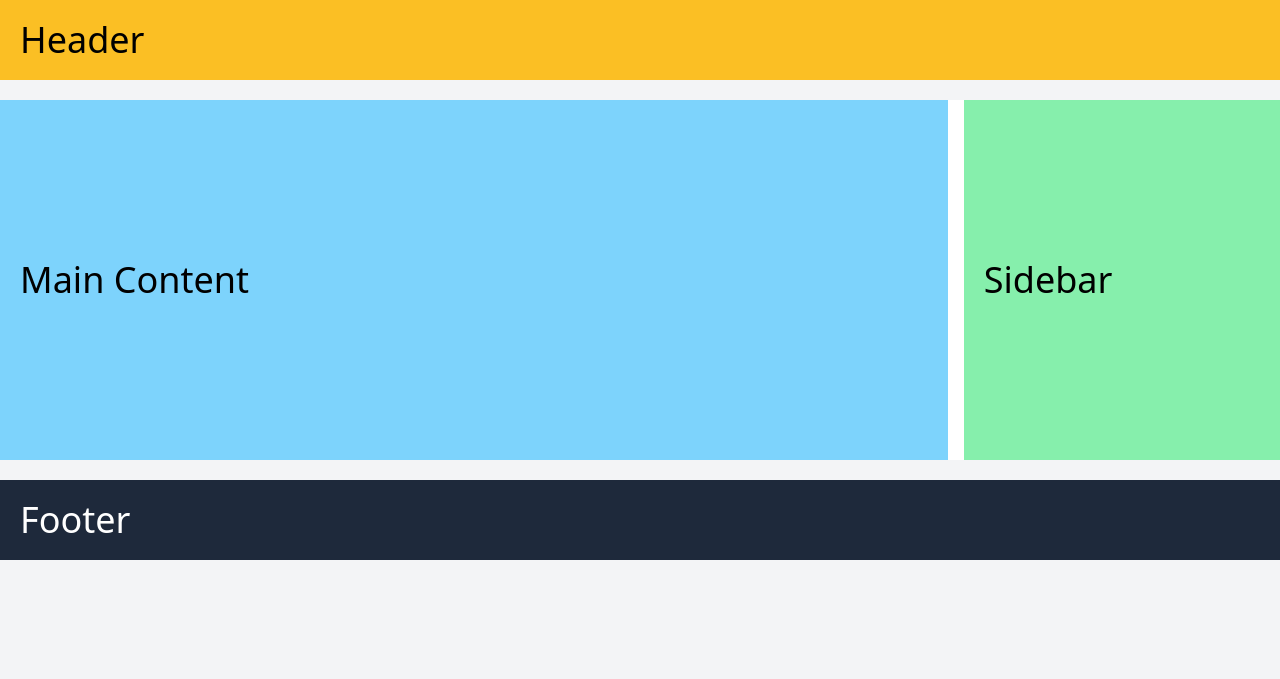
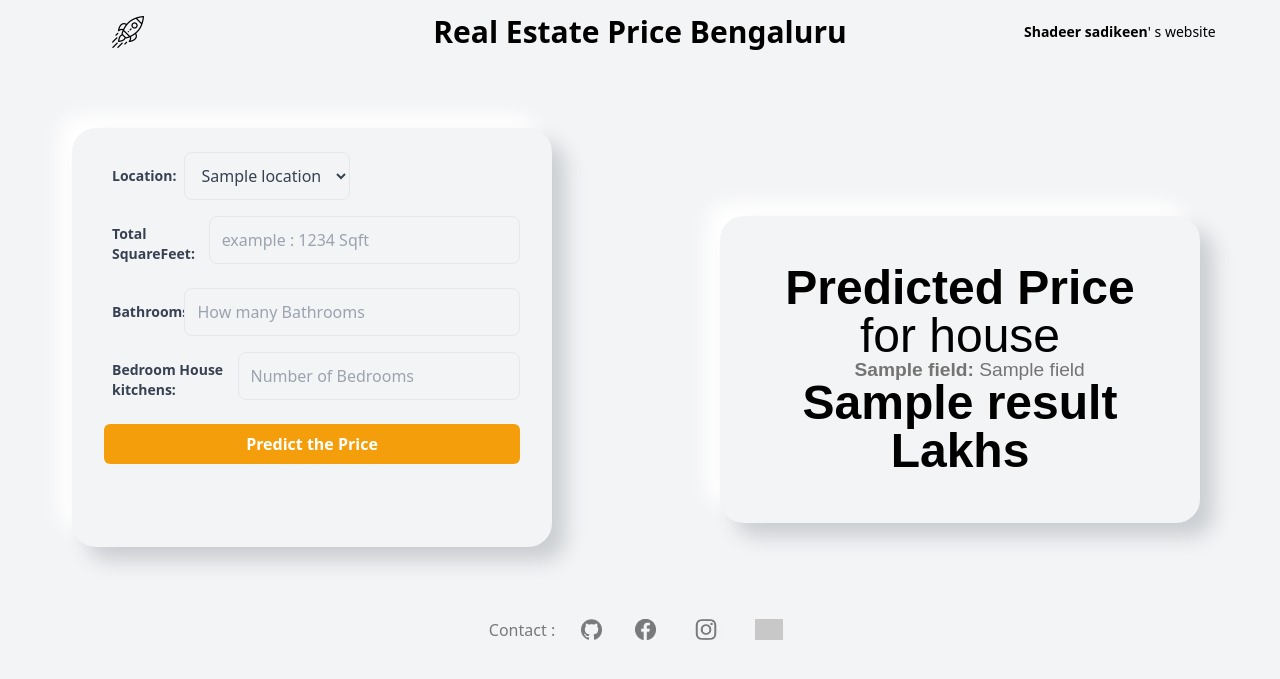
Before and after one commit to shadee22/William, a Django app: template templates/index.html in a window 1280 px wide. Shown: the top 679 px of the page. Run offline with Django 4.2, Linux system fonts and the light colour scheme; the template is opened without the code that fills it: most values are stand-ins (such as "Sample title", 1, 10 or a date in 2020); some libraries are stand-ins or nearby versions; grey boxes are pictures that could not be loaded.

Commit message:
checking responsi

```diff
--- a/templates/index.html
+++ b/templates/index.html
@@ -19,24 +19,105 @@
 </head>
 
 <body class = 'bg-gray-100'>
-    <body>
-        <header class="bg-amber-400 p-5">
-            <h1 class="text-2xl md:text-4xl">Header</h1>
-        </header>
 
-        <div class="bg-white my-5 w-full flex flex-col space-y-4 md:flex-row md:space-x-4 md:space-y-0">
-            <main class="bg-sky-300 md:w-2/3 lg:w-3/4 px-5 py-40">
-                <h1 class="text-2xl md:text-4xl">Main Content</h1>
-            </main>
-            <aside class="bg-green-300 md:w-1/3 lg:w-1/4 px-5 py-40">
-                <h1 class="text-2xl md:text-4xl">Sidebar</h1>
-            </aside>
+    <navbar class="grid grid-cols-5 h-16 font-bold text-black">
+        <div class="grid items-center justify-center  ">
+            <a href =" {% url 'home' %}">
+            <img  class ='h-8'id = "tooltip_rocket" src="{%static 'icons/startup.png' %}">
+            </a>
         </div>
 
-        <footer class="bg-slate-800 mt-auto p-5">
-            <h1 class="text-2xl md:text-4xl text-white">Footer</h1>
-        </footer>
-    </body>
+        <div class='col-span-3 text-center  items-center justify-center grid'>
+            <h1 class = "heading text-2xl sm:text-4xl lg:text-3xl">Real Estate Price Bengaluru</h1>
+        </div>
+        <div id='name' class='slide-in font-xs grid items-center lg:items-center  w-full text-sm  lg:flex font-light   '>
+            <div class='font-bold'> Shadeer sadikeen</div>
+            <div>' s website</div>
+        </div>
+    </navbar>
+
+
+    {% comment %} <h1>{{result}}</h1> {% endcomment %}
+    <div class="grid grid-rows-1  lg:grid-cols-2 py-16 ">
+
+    <div class = "flex content-center justify-center ">
+        <form class="bg-gray-100 nu-shadow  w-3/4 rounded-3xl px-8 pt-6 pb-8 mr-0 lg:mr-4 " method = "POST" action="{% url 'result' %}">
+            {% csrf_token %}
+
+            <div class="mb-4 flex ">
+                <label class="text-gray-700 text-sm font-bold  flex items-center p-2" for="username">
+                Location:
+                </label>
+                <div class="custom-select">
+                    <select id="uiLocations" name= "location" class="  bg-gray-100 rounded-lg h-12 border w-full py-2 px-3 text-gray-700 leading-tight">
+                    {% for i in locations%}
+                    <option value="{{i}}">  {{i}}</option>
+                    {% endfor %}
+                    </select>
+                </div>
+            </div>
+
+            <div class="mb-4 flex ">
+                <label class="block text-gray-700 text-sm font-bold  flex items-center p-2" for="username">
+                    Total SquareFeet:
+                </label>
+                <input class="  bg-gray-100 rounded-lg h-12 border w-full py-2 px-3 text-gray-700 leading-tight" id = "sqft" name="total_sqft" min = '300'max = "30000"placeholder="example : 1234 Sqft">
+            </div>
+
+            <div class="mb-4 flex ">
+                <label class="block text-gray-700 text-sm font-bold min-w-16  flex items-center p-2" for="username">
+                    Bathrooms:
+                </label>
+                <input class="  bg-gray-100 rounded-lg h-12 border w-full py-2 px-3 text-gray-700 leading-tight" type="number"name="bath"  id = "bath" max = "10"  placeholder="How many Bathrooms">
+            </div>
+
+            <div class="mb-4 flex ">
+                <label class="block text-gray-700 text-sm font-bold  flex items-center p-2" for="username">
+                    Bedroom House kitchens:
+                </label>
+                <input class="  bg-gray-100 rounded-lg h-12 border w-full py-2 px-3 text-gray-700 leading-tight" type="number" name="bhk"  id = "bhk" max="15" placeholder="Number of Bedrooms" >
+            </div>
+
+            <div class="flex items-center justify-center">
+              <button class="bg-amber-500	 hover:bg-amber-600 w-full transition text-white font-bold py-2 px-4 rounded-md" type="submit">
+                Predict the Price
+              </button>
+            </div>
+
+        </form>
+    </div>
+    {% comment %} Result {% endcomment %}
+    <div class="flex justify-center mt-16">
+    <div class = "result text-center my-6 w-3/4 text-5xl rounded-3xl mx-6 grid items-center justify-center nu-shadow">
+        {% comment %} <a class = "button3d"class = "Next_page"  href =" {% url 'classifier' %}"><b>Next</b> Page</a> {% endcomment %}
+        {% if result != 0 %}
+
+
+            <p><b>Predicted Price</b><br>for house</p>
+            <p style= 'font-size: 0.4em;color : #747474;'>
+            {% for k , v in fields %}
+                <b style = "padding-left: 1em">{{k}}: </b>  {{v}}
+            {% endfor %}
+            </p>
+            <p><b>{{result}} Lakhs</b></p>
+        {% else %}
+            <p><b>Predict</b> price for Your Home</p>
+        {% endif %}
+
+    </div>
+    </div>
+    </div>
+
+    <footer class = 'flex align-center lg:w-screen justify-center'>
+        <div class="icons flex items-center justify-around lg:w-1/4 w-3/4">
+            <p>Contact : </p>
+            <a href="https://github.com/shadee22" target="_blank"><img class= "opacity-40 " src={%static 'icons/git.jpg' %}></a>
+            <a href="https://www.facebook.com/shadeer.sadikeen/"target="_blank"><img class= "opacity-40 " src={%static 'icons/fb.png' %}></a>
+            <a href="https://www.instagram.com/sl_programmer/" target="_blank"><img  class= "opacity-40 " src={%static 'icons/insta.png' %}></a>
+            <a href="https://www.linkedin.com/in/shadeer-/" target="_blank"><img class= "opacity-40 hover:animate-spin " src={%static 'icons/link.png' %}></a>
+        </div>
+    </footer>
+
 
 </body>
 <script>
```
